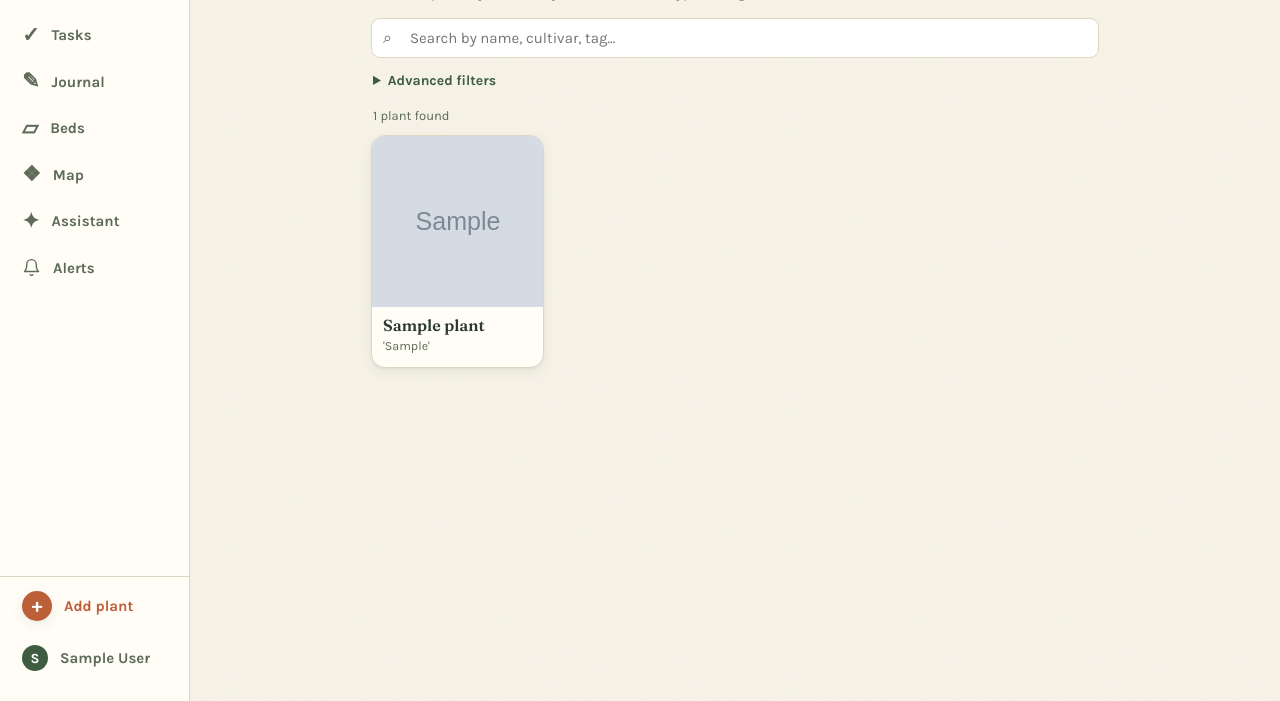
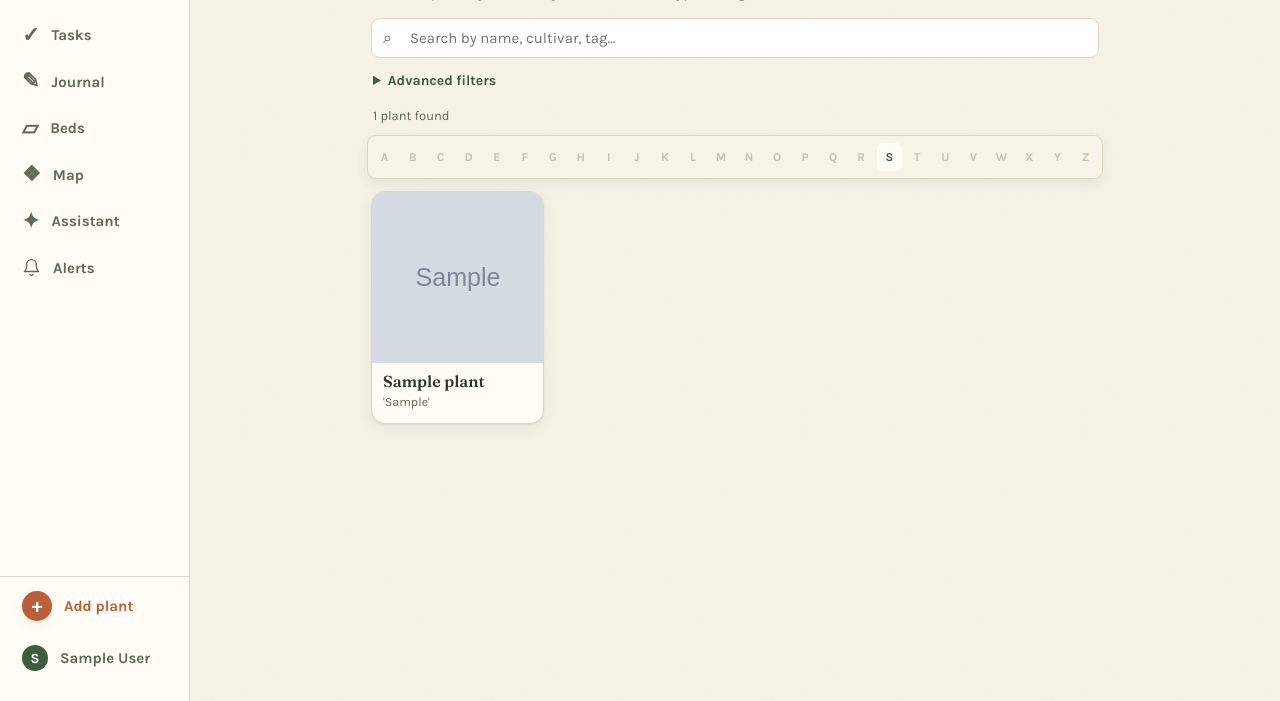
Before and after one commit to mekstromjr/yardwise, a Django app: page /plants/ in a window 1280 px wide. Shown: the part 99-800 px from the top of the page. Run offline with Django 5.2, Linux system fonts and the light colour scheme; a user stored in the database is signed in; data comes from the database, SQL or seed files in the repository; tables that the repository leaves empty hold one stand-in row (values such as "Sample post"); grey boxes marked "Sample" are stand-in pictures; data that the repository does not hold is empty; some libraries are stand-ins or nearby versions.

Commit message:
Add sticky plant alphabet index

```diff
--- a/garden/views.py
+++ b/garden/views.py
@@ -1,4 +1,5 @@
 import datetime
+import string
 
 from django.contrib.auth.decorators import login_required
 from django.db import transaction
@@ -141,13 +142,31 @@ def plant_list(request):
         use = ""
     if tag:
         plants = plants.filter(tags__id=tag)
-    plants = plants.distinct()
+    plant_rows = list(plants.distinct())
+    available_letters = {
+        plant.common_name[0].upper()
+        for plant in plant_rows
+        if plant.common_name and plant.common_name[0].upper() in string.ascii_uppercase
+    }
+    anchored_letters = set()
+    plant_items = []
+    for plant in plant_rows:
+        letter = plant.common_name[0].upper() if plant.common_name else ""
+        anchor = letter if letter in available_letters and letter not in anchored_letters else ""
+        if anchor:
+            anchored_letters.add(anchor)
+        plant_items.append({"plant": plant, "anchor": anchor})
 
     return render(request, "garden/plants/list.html", {
         "nav": "plants",
-        "plants": plants,
+        "plants": plant_rows,
+        "plant_items": plant_items,
+        "alphabet": [
+            {"letter": letter, "available": letter in available_letters}
+            for letter in string.ascii_uppercase
+        ],
         "q": q,
-        "result_count": plants.count(),
+        "result_count": len(plant_rows),
         "beds": Bed.objects.filter(garden=g, archived_at__isnull=True),
         "plant_types": PlantType.objects.filter(archived_at__isnull=True),
         "tags": Tag.objects.filter(archived_at__isnull=True),
--- a/static/css/yardwise.css
+++ b/static/css/yardwise.css
@@ -270,9 +270,43 @@ details.section .inner { padding: 2px 16px 14px; }
 }
 .filter-actions a { color: var(--fir); font-size: 14px; font-weight: 700; }
 .results-count { color: var(--ink-soft); font-size: 13px; margin: 10px 2px; }
+.plant-alphabet {
+  position: sticky;
+  top: 0;
+  z-index: 20;
+  display: grid;
+  grid-template-columns: repeat(13, minmax(0, 1fr));
+  gap: 3px;
+  margin: 0 -4px 12px;
+  padding: 7px 4px;
+  border: 1px solid var(--line);
+  border-radius: var(--radius-sm);
+  background: rgb(247 243 232 / 96%);
+  box-shadow: 0 4px 12px rgb(43 58 44 / 9%);
+  backdrop-filter: blur(8px);
+}
+.plant-alphabet a,
+.plant-alphabet span {
+  min-width: 0;
+  min-height: 28px;
+  border-radius: 6px;
+  display: grid;
+  place-items: center;
+  font-size: 12px;
+  font-weight: 700;
+  line-height: 1;
+  text-decoration: none;
+}
+.plant-alphabet a { background: var(--card); color: var(--fir); }
+.plant-alphabet a:hover,
+.plant-alphabet a:focus-visible { background: var(--fir); color: #fff; }
+.plant-alphabet span { color: var(--ink-soft); opacity: 0.35; }
+.plant-card[id] { scroll-margin-top: 82px; }
 
 @media (min-width: 480px) {
   .filter-grid { grid-template-columns: repeat(2, minmax(0, 1fr)); }
+  .plant-alphabet { grid-template-columns: repeat(26, minmax(0, 1fr)); }
+  .plant-card[id] { scroll-margin-top: 48px; }
 }
 
 @media (min-width: 800px) {
--- a/templates/garden/plants/list.html
+++ b/templates/garden/plants/list.html
@@ -64,9 +64,20 @@
 
   <p class="results-count">{{ result_count }} plant{{ result_count|pluralize }} found</p>
   {% if plants %}
+    <nav class="plant-alphabet" aria-label="Jump to plants by first letter">
+      {% for item in alphabet %}
+        {% if item.available %}
+          <a href="#plants-{{ item.letter }}" aria-label="Jump to plants beginning with {{ item.letter }}">{{ item.letter }}</a>
+        {% else %}
+          <span aria-disabled="true">{{ item.letter }}</span>
+        {% endif %}
+      {% endfor %}
+    </nav>
     <div class="plant-grid">
-      {% for plant in plants %}
-        <a class="plant-card" href="{% url 'plant-detail' plant.pk %}">
+      {% for item in plant_items %}
+        {% with plant=item.plant %}
+        <a class="plant-card" href="{% url 'plant-detail' plant.pk %}"
+           {% if item.anchor %}id="plants-{{ item.anchor }}"{% endif %}>
           <div class="photo">
             {% if plant.primary_photo %}
               <img src="{{ plant.primary_photo.thumb_url }}" alt="{{ plant }}" loading="lazy">
@@ -83,6 +94,7 @@
             </div>
           </div>
         </a>
+        {% endwith %}
       {% endfor %}
     </div>
   {% elif filters_active %}
```
Also changed, not shown: garden/tests/test_views.py (+29 -0 lines).
